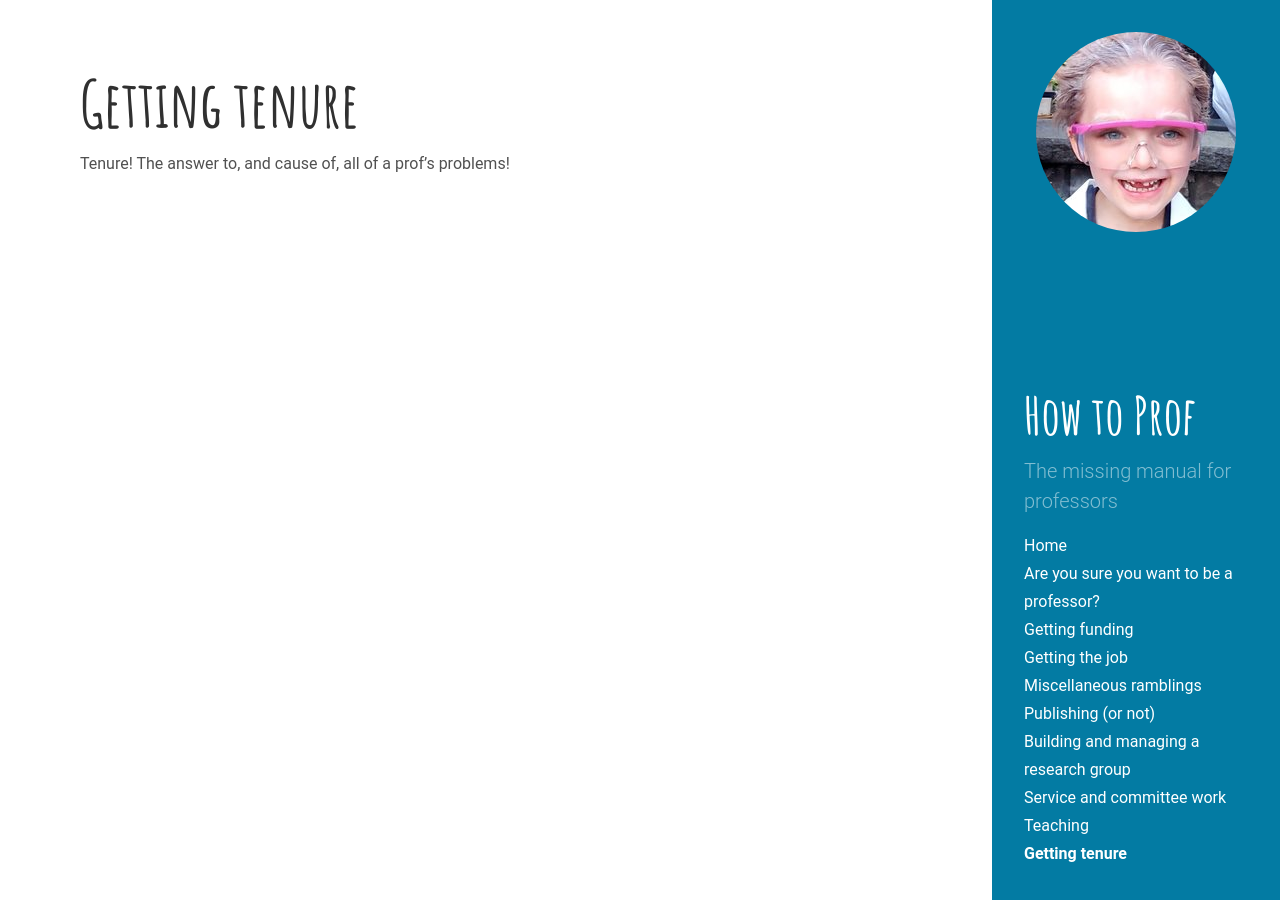
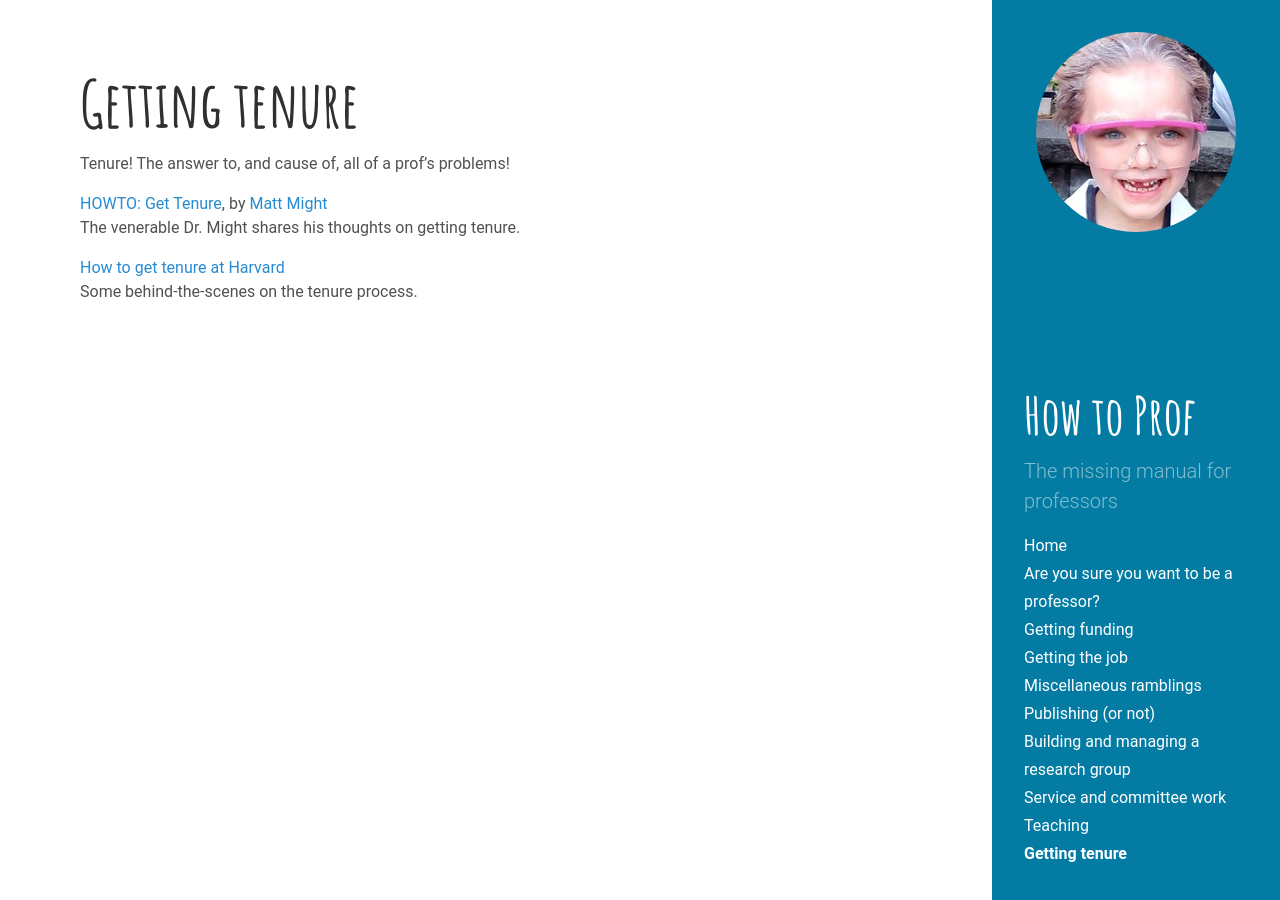
Before and after one commit to mdwelsh/howtoprof, a Jekyll site: the page built from tenure.md, in a window 1280 px wide. Built offline with Jekyll 4.4.1, drawn with Linux system fonts in a browser that asks for light colours.

Commit message:
Update tenure.md

```diff
--- a/tenure.md
+++ b/tenure.md
@@ -4,3 +4,9 @@ layout: page
 ---
 
 Tenure! The answer to, and cause of, all of a prof's problems!
+
+[HOWTO: Get Tenure](http://matt.might.net/articles/tenure/), by [Matt Might](http://matt.might.net/)
+  The venerable Dr. Might shares his thoughts on getting tenure.
+
+[How to get tenure at Harvard](http://matt-welsh.blogspot.com/2010/06/how-to-get-tenure-at-harvard.html)
+  Some behind-the-scenes on the tenure process.
```
